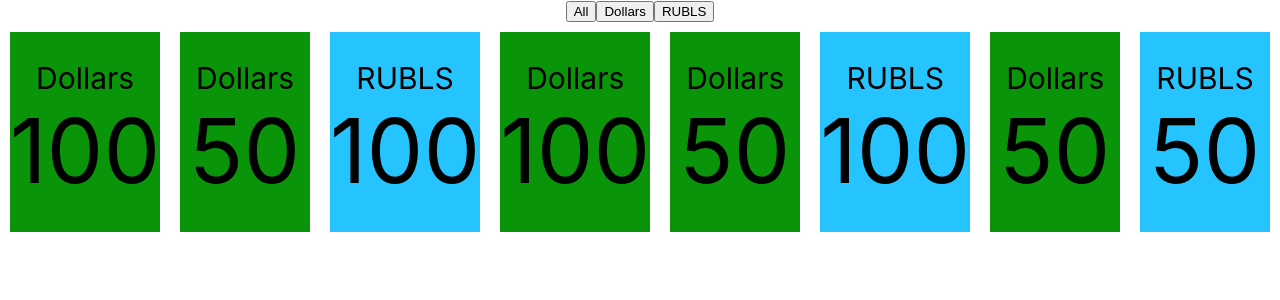
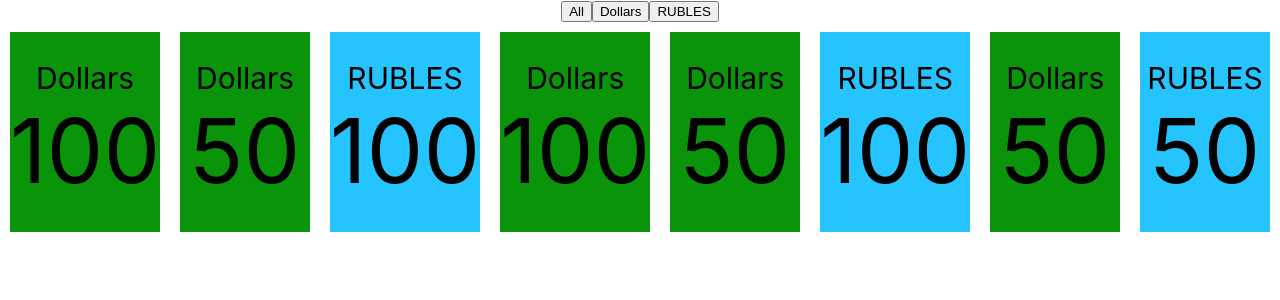
Before and after one commit to IJTINK7/additional_lessons, a React (Create React App) app: page / in a window 1280 px wide. Shown: the top 300 px of the page. Built offline with nearby package versions, Linux system fonts and the light colour scheme.

Commit message:
Finishing 01-2 additional lesson

```diff
--- a/src/App.tsx
+++ b/src/App.tsx
@@ -2,27 +2,27 @@ import React, {useState} from 'react';
 import './App.css';
 import {Country} from "./Country";
 
-export type BanknotsType = "All" | "Dollars" | "RUBLS" // создадим типы для banknotes -он может быть 'Dollars', 'RUBLS' или 'All'
+export type BanknotesType = "All" | "Dollars" | "RUBLES" // создадим типы для banknotes -он может быть 'Dollars', 'RUBLES' или 'All'
 export type MoneyType = {
-    banknotes: BanknotsType
+    banknotes: BanknotesType
     value: number // не ленимся, убираем заглушку, и пишем правильный тип)
     number: string // ложку за Димыча, за...
 }
 
-let defaultMoney: MoneyType[] = [  // типизируем
+let money: MoneyType[] = [  // типизируем
     {banknotes: 'Dollars', value: 100, number: ' a1234567890'},
     {banknotes: 'Dollars', value: 50, number: ' z1234567890'},
-    {banknotes: 'RUBLS', value: 100, number: ' w1234567890'},
+    {banknotes: 'RUBLES', value: 100, number: ' w1234567890'},
     {banknotes: 'Dollars', value: 100, number: ' e1234567890'},
     {banknotes: 'Dollars', value: 50, number: ' c1234567890'},
-    {banknotes: 'RUBLS', value: 100, number: ' r1234567890'},
+    {banknotes: 'RUBLES', value: 100, number: ' r1234567890'},
     {banknotes: 'Dollars', value: 50, number: ' x1234567890'},
-    {banknotes: 'RUBLS', value: 50, number: ' v1234567890'},
+    {banknotes: 'RUBLES', value: 50, number: ' v1234567890'},
 ]
 
 // типизируем на входе и выходе
-export const moneyFilter = (money: MoneyType[], filter: BanknotsType): MoneyType[] => {
-    if(filter === "Dollars" || filter === "RUBLS"){
+export const moneyFilter = (money: MoneyType[], filter: BanknotesType): MoneyType[] => {
+    if(filter === "Dollars" || filter === "RUBLES"){
         return money.filter(el => el.banknotes === filter)
     }
     return money
@@ -30,8 +30,7 @@ export const moneyFilter = (money: MoneyType[], filter: BanknotsType): MoneyType
 
 function App() {
     // убираем заглушки в типизации и вставляем в качестве инициализационного значения defaultMoney
-    const [money, setMoney] = useState<MoneyType[]>(defaultMoney)
-    const [filterValue, setFilterValue] = useState<BanknotsType>('All')   // по умолчанию указываем все банкноты
+    const [filterValue, setFilterValue] = useState<BanknotesType>('All')   // по умолчанию указываем все банкноты
 
     // а вот сейчас притормаживаем. И вдумчиво: константа filteredMoney получает результат функции moneyFilter
     // в функцию передаем деньги и фильтр, по которому ихбудем выдавать(ретёрнуть)
--- a/src/City.tsx
+++ b/src/City.tsx
@@ -1,6 +1,6 @@
 import React from 'react';
 import {MoneyType} from "./App";
-import {CurrentBankomat} from "./CurrentBankomat";
+import {CurrentATM} from "./CurrentBankomat";
 import styled from "styled-components";
 
 
@@ -10,7 +10,7 @@ type CityPropsType = {
 
 export const City = (props: CityPropsType) => {
 	const mappedMoney = props.data.map((el, index)=>{
-		return <CurrentBankomat key={index} money={el}/>
+		return <CurrentATM key={index} money={el}/>
 	})
 	return(
 		<Wrapper>{mappedMoney}</Wrapper>
--- a/src/Country.tsx
+++ b/src/Country.tsx
@@ -1,22 +1,22 @@
 import React from 'react';
 import {City} from "./City";
-import {BanknotsType, MoneyType} from "./App";
+import {BanknotesType, MoneyType} from "./App";
 
 type CountryPropsType = {
     data: MoneyType[]
-    setFilterValue: (filterValue: BanknotsType)=> void // давайте подумаем, setFilter -это грузчик, у которого всегда в руках товар
+    setFilterValue: (filterValue: BanknotesType)=> void // давайте подумаем, setFilter -это грузчик, у которого всегда в руках товар
   }
 
 export const Country = (props: CountryPropsType) => {
-    const setAll = (filterValue: BanknotsType) => {
+    const setAll = (filterValue: BanknotesType) => {
         props.setFilterValue(filterValue)
     }
 
-    const setDollars = (filterValue: BanknotsType) => {
+    const setDollars = (filterValue: BanknotesType) => {
         props.setFilterValue(filterValue)
     }
 
-    const setRUBLS = (filterValue: BanknotsType) => {
+    const setRUBLES = (filterValue: BanknotesType) => {
         props.setFilterValue(filterValue)
     }
 
@@ -24,7 +24,7 @@ export const Country = (props: CountryPropsType) => {
         <div>
             <button onClick={()=>setAll("All")}>All</button>
             <button onClick={()=>setDollars("Dollars")}>Dollars</button>
-            <button onClick={()=>setRUBLS("RUBLS")}>RUBLS</button>
+            <button onClick={()=>setRUBLES("RUBLES")}>RUBLES</button>
             <City data={props.data}/>
         </div>
     );
```
Also changed, not shown: src/CurrentBankomat.tsx (+4 -4 lines).
